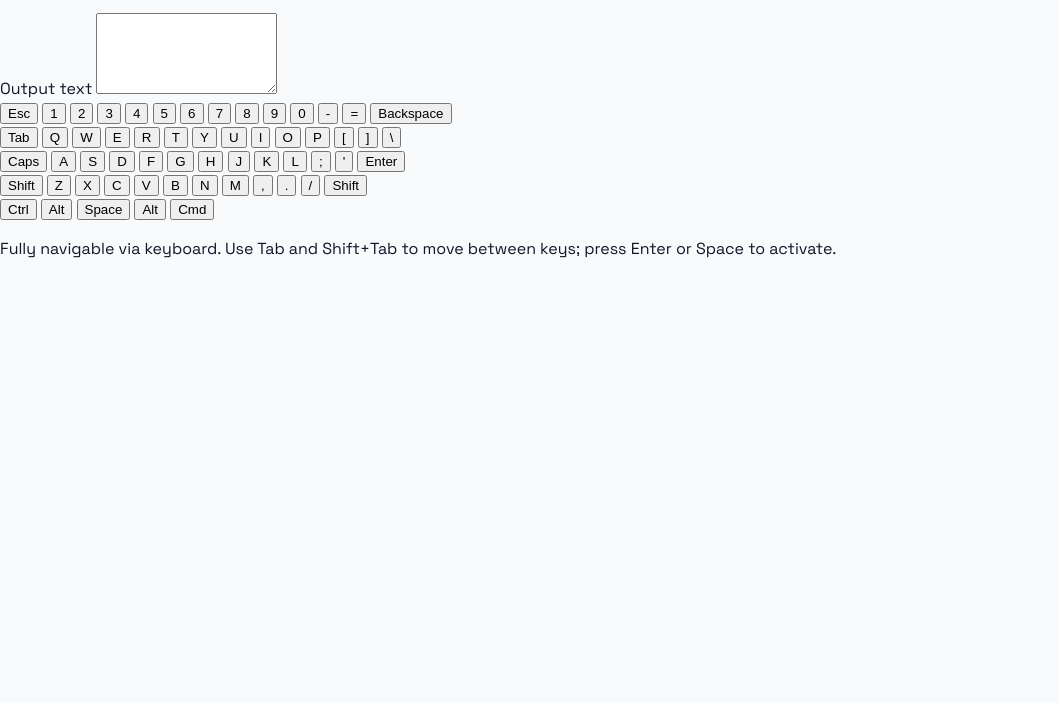
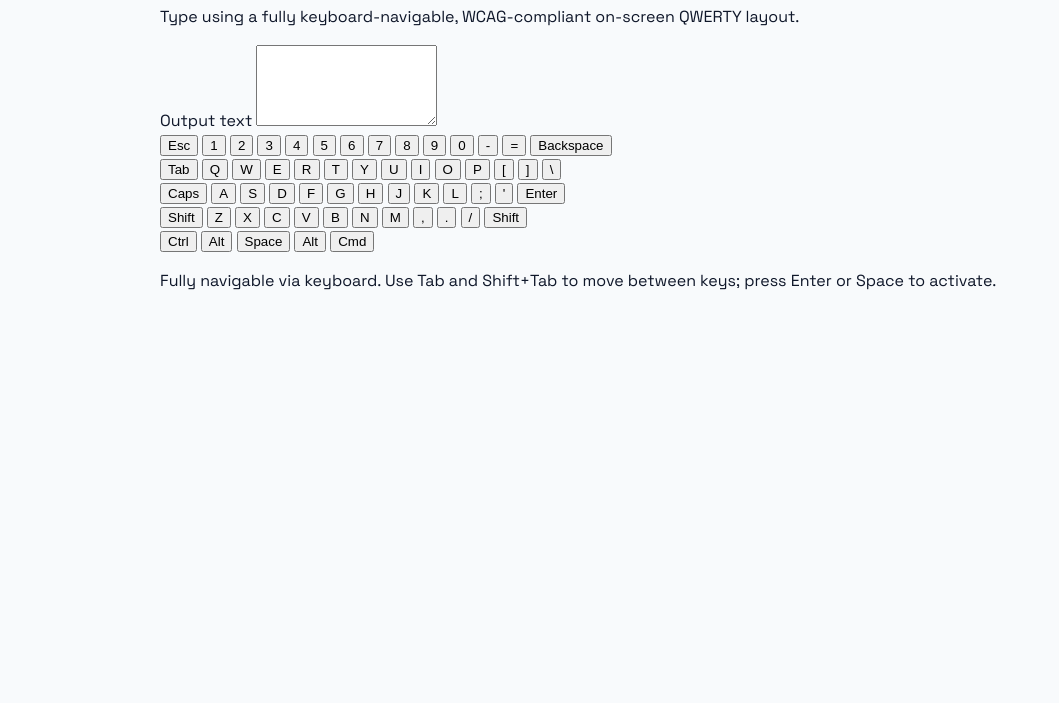
Before and after one commit to BenGephardt/GridBoard, a website: page index.html in a window 1280 px wide. Shown: the part 118-821 px from the top of the page, without its empty margins (0-1059 px from the left). After the commit the page ends 800 px from the top, so only its background shows below. Drawn offline with Linux system fonts and the light colour scheme.

Commit message:
style: add layout styles for app structure in CSS

```diff
--- a/style.css
+++ b/style.css
@@ -65,3 +65,18 @@ body {
   color: var(--color-text);
   background-color: var(--color-bg);
 }
+
+.app {
+  min-height: 100vh;
+  display: flex;
+  flex-direction: column;
+  padding: var(--space-8) var(--space-4);
+}
+
+.app-header,
+.app-main,
+.app-footer {
+  max-width: 960px;
+  margin: 0 auto;
+  width: 100%;
+}
```
